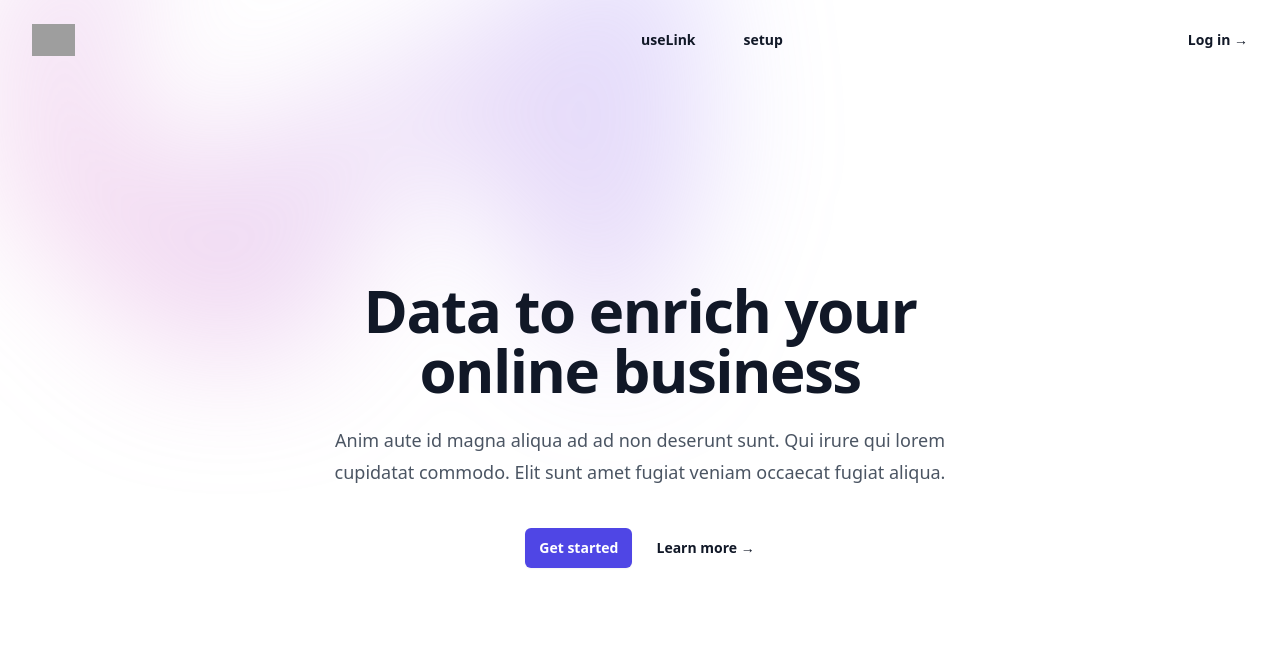
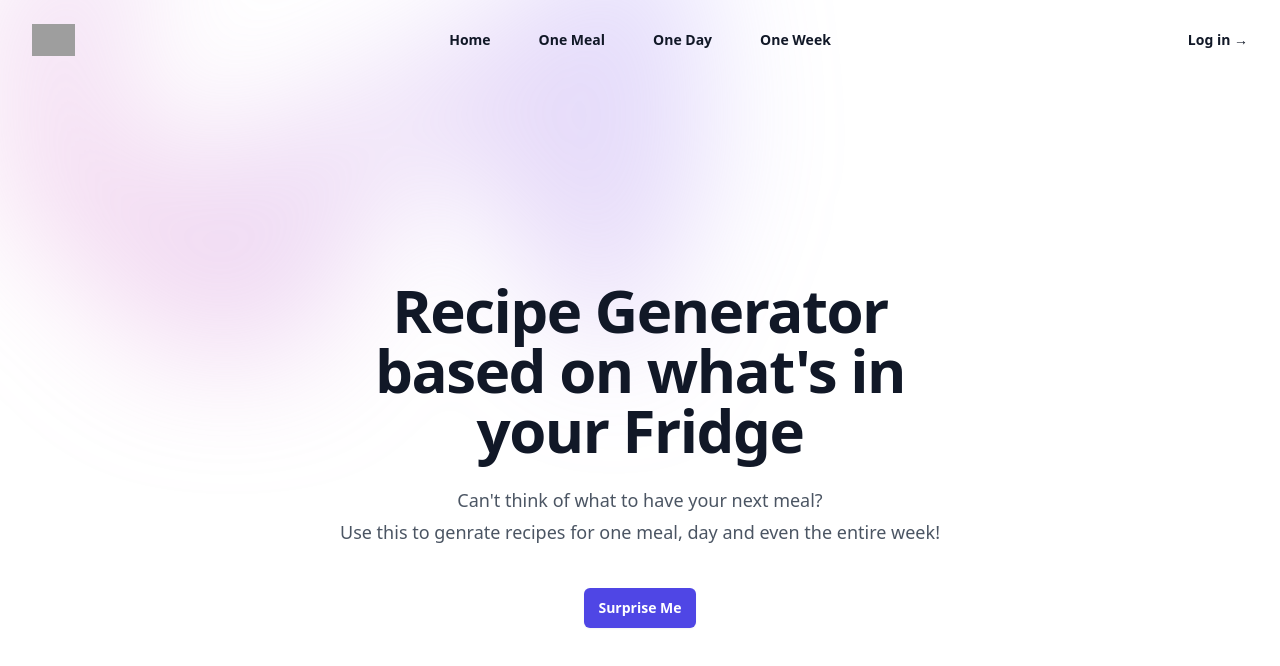
Before and after one commit to donnyha/random-recipe-generator, a Vue app: page / in a window 1280 px wide. Shown: the top 666 px of the page. Built offline with nearby package versions, Linux system fonts and the light colour scheme; grey boxes are pictures that could not be loaded.

Commit message:
Create homepage view
[RRG-2] Create the Hero Section
- created NavBar.vue
- created HomeView.vue

```diff
--- a/src/components/NavBar.vue
+++ b/src/components/NavBar.vue
@@ -21,7 +21,10 @@
       </button>
     </div>
     <div class="hidden lg:flex lg:gap-x-12">
-      <RouterLink v-for="item in RouterLink" :key="item.name" :to="{ path: item.href }" class="text-sm font-semibold leading-6 text-gray-900">{{ item.name }}</RouterLink>
+      <RouterLink to="/" class="text-sm font-semibold leading-6 text-gray-900">Home</RouterLink>
+      <RouterLink to="/meal" class="text-sm font-semibold leading-6 text-gray-900">One Meal</RouterLink>
+      <RouterLink to="/day" class="text-sm font-semibold leading-6 text-gray-900">One Day</RouterLink>
+      <RouterLink to="/week" class="text-sm font-semibold leading-6 text-gray-900">One Week</RouterLink>
     </div>
     <div class="hidden lg:flex lg:flex-1 lg:justify-end">
       <a href="#" class="text-sm font-semibold leading-6 text-gray-900">Log in <span aria-hidden="true">&rarr;</span></a>
--- a/src/views/HomeView.vue
+++ b/src/views/HomeView.vue
@@ -9,11 +9,10 @@
       </div>
       <div class="mx-auto max-w-2xl py-32 sm:py-48 lg:py-56">
         <div class="text-center">
-          <h1 class="text-4xl font-bold tracking-tight text-gray-900 sm:text-6xl">Data to enrich your online business</h1>
-          <p class="mt-6 text-lg leading-8 text-gray-600">Anim aute id magna aliqua ad ad non deserunt sunt. Qui irure qui lorem cupidatat commodo. Elit sunt amet fugiat veniam occaecat fugiat aliqua.</p>
+          <h1 class="text-4xl font-bold tracking-tight text-gray-900 sm:text-6xl">Recipe Generator based on what's in your Fridge</h1>
+          <p class="mt-6 text-lg leading-8 text-gray-600">Can't think of what to have your next meal?<br> Use this to genrate recipes for one meal, day and even the entire week!</p>
           <div class="mt-10 flex items-center justify-center gap-x-6">
-            <a href="#" class="rounded-md bg-indigo-600 px-3.5 py-2.5 text-sm font-semibold text-white shadow-sm hover:bg-indigo-500 focus-visible:outline focus-visible:outline-2 focus-visible:outline-offset-2 focus-visible:outline-indigo-600">Get started</a>
-            <a href="#" class="text-sm font-semibold leading-6 text-gray-900">Learn more <span aria-hidden="true">→</span></a>
+            <a href="#" class="rounded-md bg-indigo-600 px-3.5 py-2.5 text-sm font-semibold text-white shadow-sm hover:bg-indigo-500 focus-visible:outline focus-visible:outline-2 focus-visible:outline-offset-2 focus-visible:outline-indigo-600">Surprise Me</a>
           </div>
         </div>
       </div>
```
Also changed, not shown: src/App.vue (+1 -13 lines).
